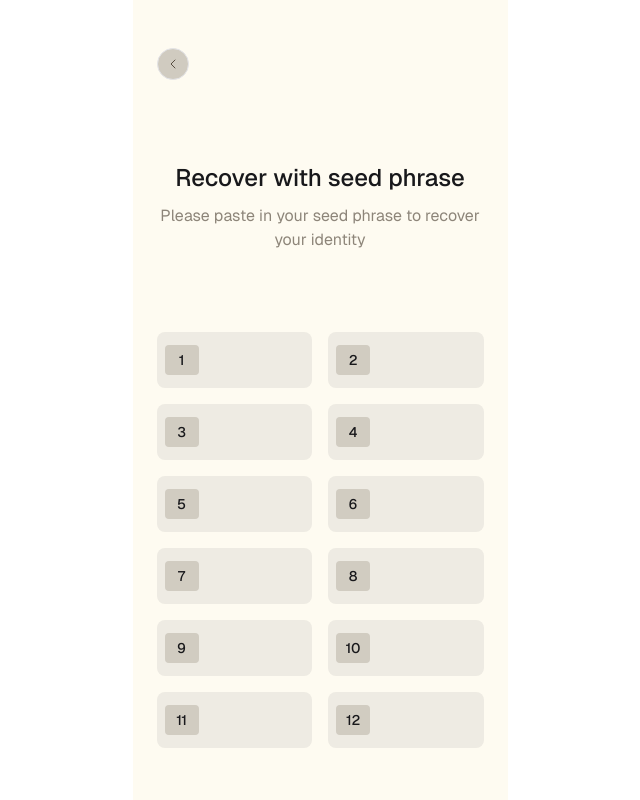
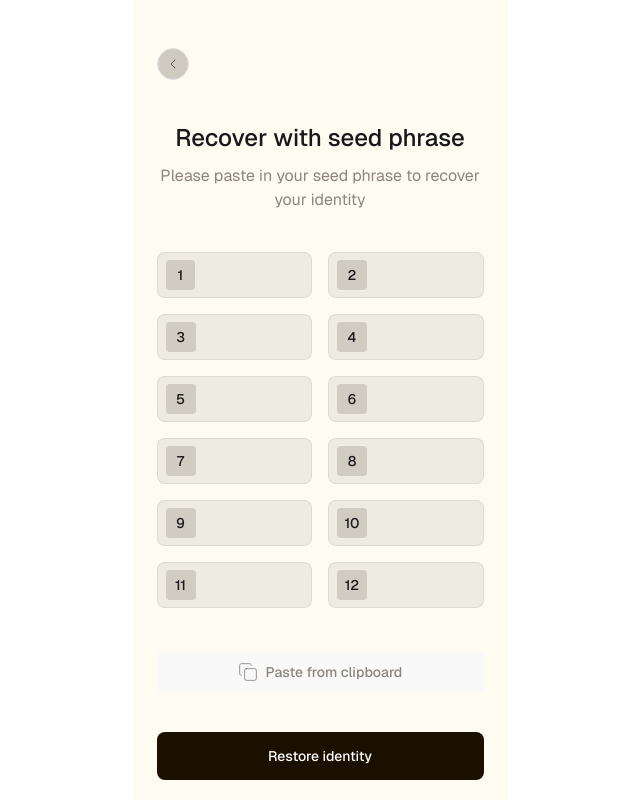
Before and after one commit to BitcreditProtocol/E-Bill-frontend, a React (Vite) app: page /seed-phrase in a window 1280 px wide. Shown: the top 800 px of the page, without its empty margins (320-960 px from the left). Built offline with nearby package versions, Linux system fonts and the light colour scheme; a web font is replaced by a local one.

Commit message:
chore: add paste actions

```diff
--- a/src/pages/RecoverWithSeedPhrase.tsx
+++ b/src/pages/RecoverWithSeedPhrase.tsx
@@ -1,22 +1,66 @@
+import { useState } from "react";
 import { FormattedMessage } from "react-intl";
-import { ChevronLeftIcon, CopyIcon } from "lucide-react";
+import { ChevronLeftIcon, CircleXIcon, CopyIcon } from "lucide-react";
 import { Button } from "@/components/ui/button";
 
-function WordField({ id }: { id: number }) {
+type WordFieldProps = {
+  id: number;
+  value: string;
+  onChange: (value: string) => void;
+  onPaste: (e: React.ClipboardEvent<HTMLInputElement>) => void;
+};
+
+function WordField({ id, value, onChange, onPaste }: WordFieldProps) {
   return (
-    <div className="flex justify-center items-center bg-[#EEEBE3] p-2 rounded-[8px]">
-      <div className="flex justify-center items-center w-[50px] h-[30px] bg-[#D1CCC1] rounded-[4px] font-medium text-[14px]">
+    <div className="flex justify-center items-center gap-2 h-[46px] bg-elevation-200 py-1 pl-2 pr-4 rounded-[8px] border-[1px] border-[#1B0F0014]">
+      <div className="flex justify-center items-center p-3 w-[30px] h-[30px] bg-divider-100 rounded-[4px] font-medium text-[14px]">
         {id}
       </div>
-      <input className="w-full py-2 px-4 bg-transparent outline-none" />
+      <input
+        className="w-full bg-transparent outline-none text-text-300 text-[14px] font-medium leading-[14px]"
+        value={value}
+        onChange={(e) => onChange(e.target.value)}
+        onPaste={onPaste}
+      />
     </div>
   );
 }
 
 export default function RecoverWithSeedPhrase() {
+  const [seedWords, setSeedWords] = useState(Array(12).fill(""));
+
+  const handleInputChange = (index: number, newValue: string) => {
+    const updatedWords = [...seedWords];
+    updatedWords[index] = newValue;
+    setSeedWords(updatedWords);
+  };
+
+  const handlePaste = async (e: React.ClipboardEvent<HTMLInputElement>) => {
+    e.preventDefault();
+    const text = e.clipboardData.getData("Text");
+    const words = text.split(" ").slice(0, 12);
+
+    const paddedWords = words.concat(Array(12 - words.length).fill(""));
+    setSeedWords(paddedWords);
+  };
+
+  const pasteFromClipboard = async () => {
+    const text = await navigator.clipboard.readText();
+    const words = text.split(" ").slice(0, 12);
+
+    const paddedWords = words.concat(Array(12 - words.length).fill(""));
+    setSeedWords(paddedWords);
+  };
+
+  const clearAllFields = () => {
+    setSeedWords(Array(12).fill(""));
+  };
+
+  const hasAnyFieldFilled = seedWords.some((word) => word !== "");
+
   return (
-    <div className="flex flex-col min-h-fit h-screen gap-20 py-12 px-6">
-      <div className="flex flex-col items-center gap-20 text-center">
+    <div className="flex flex-col min-h-fit h-screen gap-10 py-12 px-6">
+      <div className="flex flex-col items-center gap-10 text-center">
         <div className="flex w-full">
           <button className="flex items-center justify-center w-8 h-8 bg-[#1B0F00]/20 rounded-full border-[1px] border-[#1B0F00]/6">
             <ChevronLeftIcon width={16} strokeWidth={1} color="#1B0F00" />
@@ -25,27 +69,71 @@ export default function RecoverWithSeedPhrase() {
 
         <div className="flex flex-col gap-2">
           <h1 className="font-sans font-medium text-[24px] mx-3">
-            Recover with seed phrase
+            <FormattedMessage
+              id="pages.recoverWithSeedPhrase.title"
+              defaultMessage="Recover with seed phrase"
+              description="Heading copy for the recover with seed phrase page"
+            />
           </h1>
           <span className="font-normal text-text-200 text-[16px]">
-            Please paste in your seed phrase to recover your identity
+            <FormattedMessage
+              id="pages.recoverWithSeedPhrase.description"
+              defaultMessage="Please paste in your seed phrase to recover your identity"
+              description="Description copy for the recover with seed phrase page"
+            />
           </span>
         </div>
       </div>
 
-      <div className="grid grid-cols-2 gap-4">
-        {Array.from({ length: 12 }, (_, i) => (
-          <WordField key={i + 1} id={i + 1} />
-        ))}
+      <div className="flex flex-col gap-11">
+        <div className="grid grid-cols-2 gap-4">
+          {seedWords.map((word, i) => (
+            <WordField
+              key={i}
+              id={i + 1}
+              value={word}
+              onChange={(newValue) => handleInputChange(i, newValue)}
+              onPaste={handlePaste}
+            />
+          ))}
+        </div>
+
+        {hasAnyFieldFilled ? (
+          <Button
+            variant="link"
+            className="gap-2 text-[#1B0F0080] text-[14px] font-medium"
+            onClick={clearAllFields}
+          >
+            <CircleXIcon width={20} color="#1B0F0080" strokeWidth={1} />
+            <FormattedMessage
+              id="pages.recoverWithSeedPhrase.clear"
+              defaultMessage="Clear all"
+              description="Button to clear all fields in the recover with seed phrase page"
+            />
+          </Button>
+        ) : (
+          <Button
+            variant="link"
+            className="gap-2 text-[#1B0F0080] text-[14px] font-medium"
+            onClick={pasteFromClipboard}
+          >
+            <CopyIcon width={20} color="#1B0F0080" strokeWidth={1} />
+            <FormattedMessage
+              id="pages.recoverWithSeedPhrase.paste"
+              defaultMessage="Paste from clipboard"
+              description="Button to paste seed phrase from clipboard in the recover with seed phrase page"
+            />
+          </Button>
+        )}
       </div>
 
       <div className="flex flex-col gap-3">
-        <div className="flex gap-1 items-center justify-center">
-          <CopyIcon width={20} color="#1B0F00" strokeWidth={1} />
-          Paste from clipboard
-        </div>
         <Button className="w-full bg-text-300 text-white font-medium rounded-[8px] py-[24px] px-[32px]">
-          Restore identity
+          <FormattedMessage
+            id="pages.recoverWithSeedPhrase.restoreIdentity"
+            defaultMessage="Restore identity"
+            description="Button to restore identity in the recover with seed phrase page"
+          />
         </Button>
       </div>
     </div>
```
